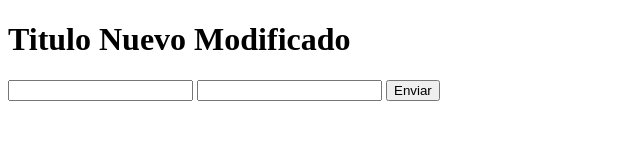
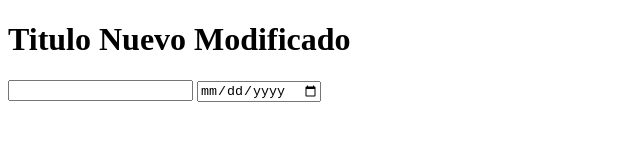
Before and after one commit to sluechinger12/git-helloGit, a plain HTML site: page index.html in a window 1280 px wide. Shown: the whole page, without its empty margins (0-640 px from the left). Drawn offline with Linux system fonts and the light colour scheme.

Commit message:
se implemento birth

```diff
--- a/index.html
+++ b/index.html
@@ -10,9 +10,8 @@
    <h1>Titulo Nuevo Modificado</h1>
 
    <form action="#" method="get">
-       <input type="text" name="firstName" id="firstName">
-       <input type="text" name="lastname" id="lastname">
-              <input type="button" value="Enviar">
-   </form>
-</body>
+       <input type="text" name="birthdate" id="birthdate">
+       <input type="date" name="lastname" id="lastname">
+
+    </form></body>
 </html>
```
